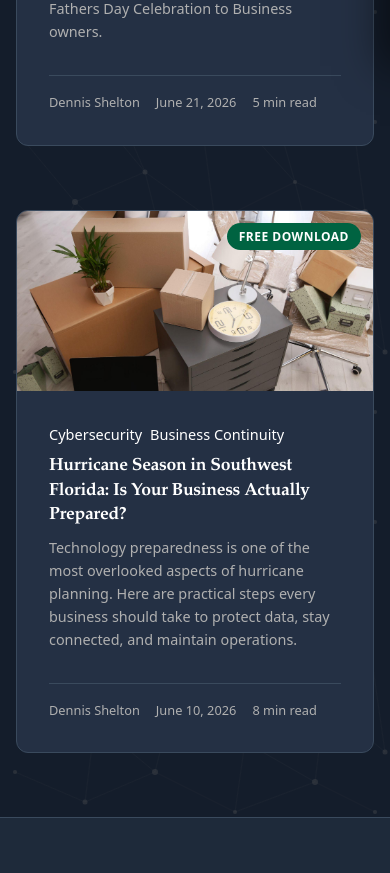
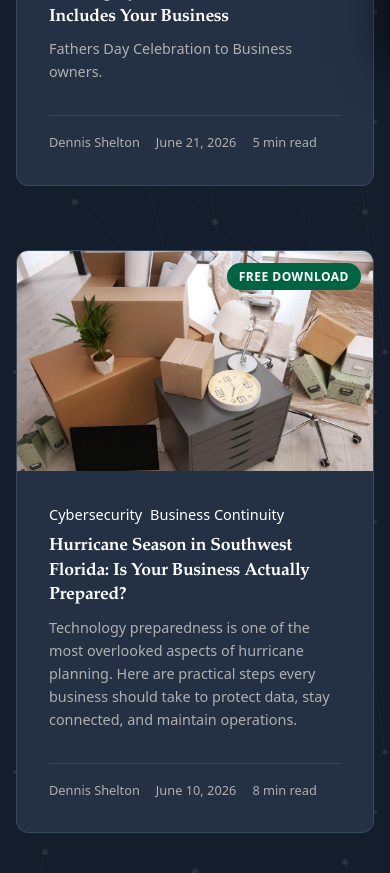
Before and after one commit to dlshelton/its-it-llc-website, a PHP site: page /blog.html in a window 390 px wide. Shown: the part 778-1651 px from the top of the page. Run offline with PHP 8.4, Linux system fonts and the light colour scheme.

Commit message:
Adjust blog image sizing for better framing
- Card images: 280px height with object-position top
- Hero images: 500px max-height with object-fit contain to show full image
- Mobile card images: 220px height

Co-Authored-By: Claude Opus 4.6 <noreply@anthropic.com>

```diff
--- a/css/styles.css
+++ b/css/styles.css
@@ -2935,7 +2935,7 @@ footer {
 
 .blog-card-image {
     position: relative;
-    height: 220px;
+    height: 280px;
     overflow: hidden;
 }
 
@@ -2943,6 +2943,7 @@ footer {
     width: 100%;
     height: 100%;
     object-fit: cover;
+    object-position: center top;
     transition: transform var(--transition-slow);
     pointer-events: auto;
 }
@@ -3079,8 +3080,8 @@ footer {
 .blog-hero-image img {
     width: 100%;
     height: auto;
-    max-height: 200px;
-    object-fit: cover;
+    max-height: 500px;
+    object-fit: contain;
     border-radius: 12px;
     pointer-events: auto;
 }
@@ -3359,7 +3360,7 @@ footer {
     }
 
     .blog-card-image {
-        height: 180px;
+        height: 220px;
     }
 
     .blog-content {
```
